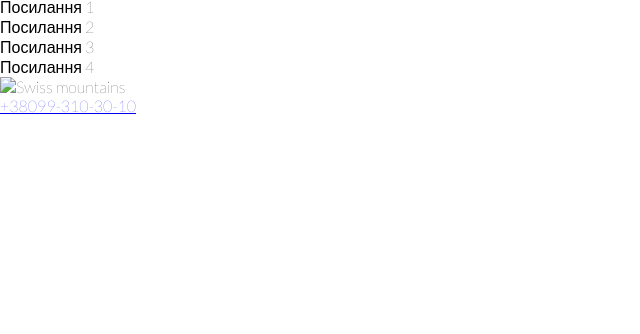
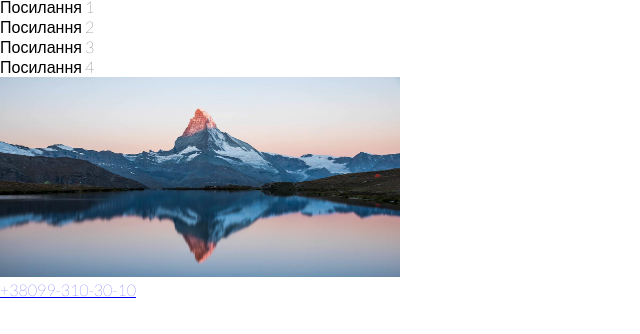
Before and after one commit to oleksmel/Homework-4, a plain HTML site: page index.html in a window 1280 px wide. Shown: the part 42-376 px from the top of the page, without its empty margins (0-640 px from the left). Drawn offline with Linux system fonts and the light colour scheme.

Commit message:
changed img

```diff
--- a/index.html
+++ b/index.html
@@ -27,7 +27,7 @@
         <li>Посилання 4</li>
     </ul>
 
-    <img href="image/switzerland.jpg" alt="Swiss mountains"><br>
+    <img src="image/switzerland.jpg" alt="Swiss mountains"><br>
 
     <a href="tel:+380993103010">+38099-310-30-10</a>
 </body>
```
